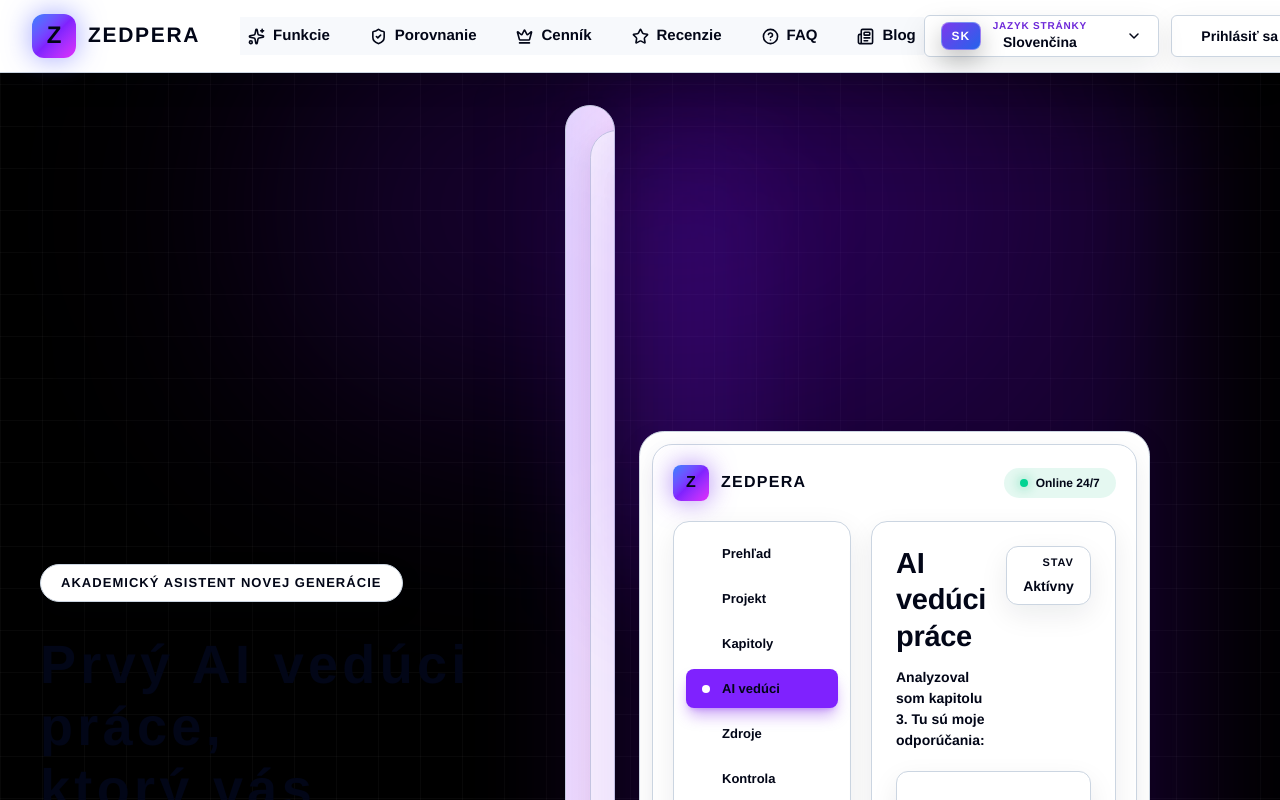
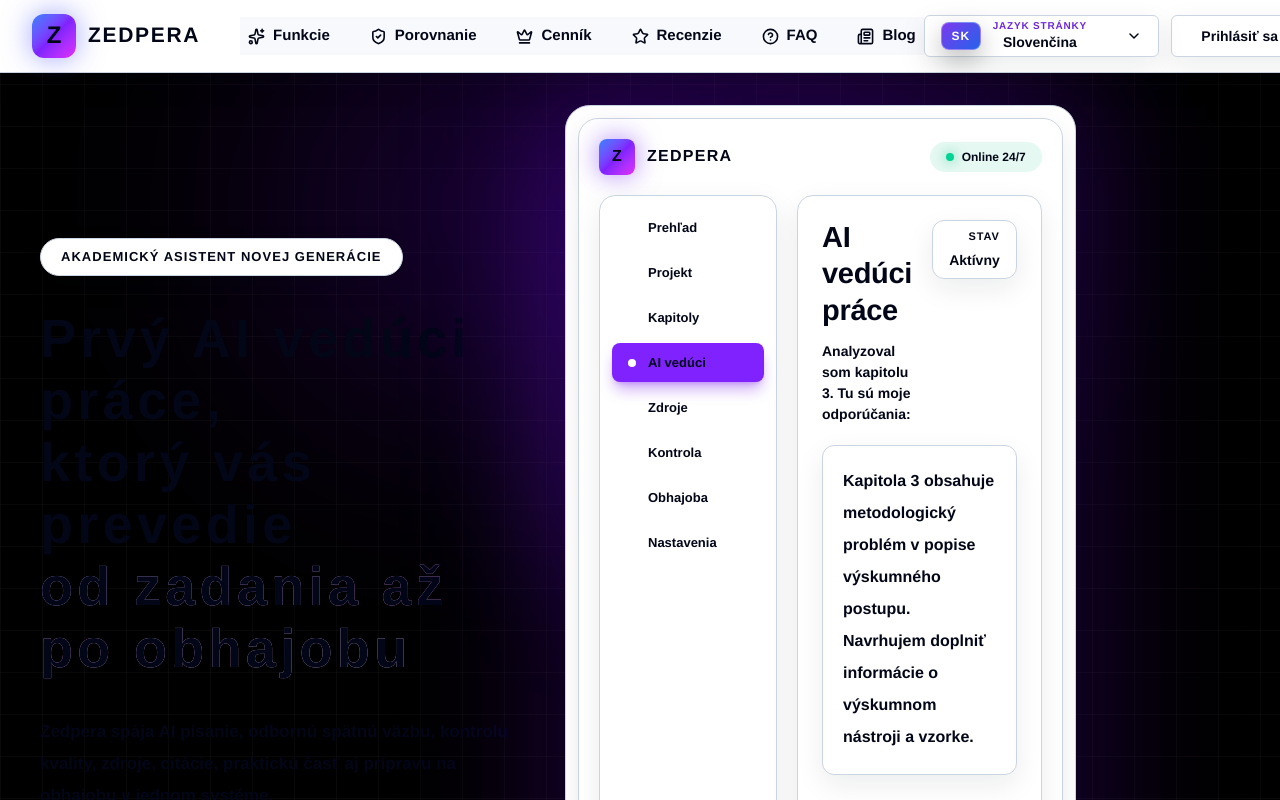
Before and after one commit to Peter8209/moj-ai-projekt, a Next.js app: page / in a window 1280 px wide. Shown: the top 800 px of the page. Built offline with nearby package versions, Linux system fonts and the light colour scheme.

Commit message:
Doplnenie prekladov ramcekov dashboardu

```diff
--- a/components/LandingPage.tsx
+++ b/components/LandingPage.tsx
@@ -2861,10 +2861,9 @@ export default function LandingPage() {
               </div>
             </div>
 
-            <div className="grid gap-6 xl:grid-cols-[0.48fr_0.52fr]">
-              <ModernWomanHeroCard />
-              <AiLeaderPreview t={t} />
-            </div>
+            <div className="grid gap-6">
+  <AiLeaderPreview t={t} />
+</div>
           </div>
 
           <div className="mt-16 grid overflow-hidden rounded-2xl border border-white/10 bg-white/[0.035] shadow-2xl shadow-black/30 sm:grid-cols-4">
```
